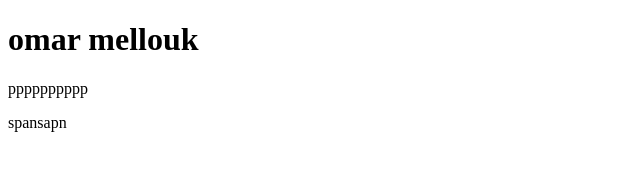
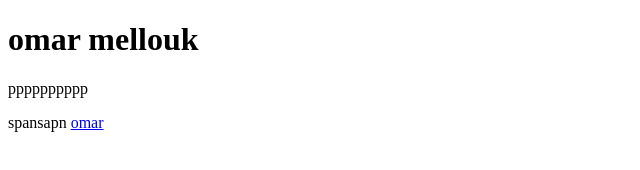
Before and after one commit to OmarMellouk/omartest, a plain HTML site: page index.html in a window 1280 px wide. Shown: the full height of the page, 0-640 px from the left. Drawn offline with Linux system fonts and the light colour scheme.

Commit message:
commit all 1

```diff
--- a/index.html
+++ b/index.html
@@ -9,5 +9,6 @@
     <h1>omar mellouk</h1>
     <p>pppppppppp</p>
     <span>spansapn</span>
+    <a href="#">omar</a>
 </body>
 </html>
```
